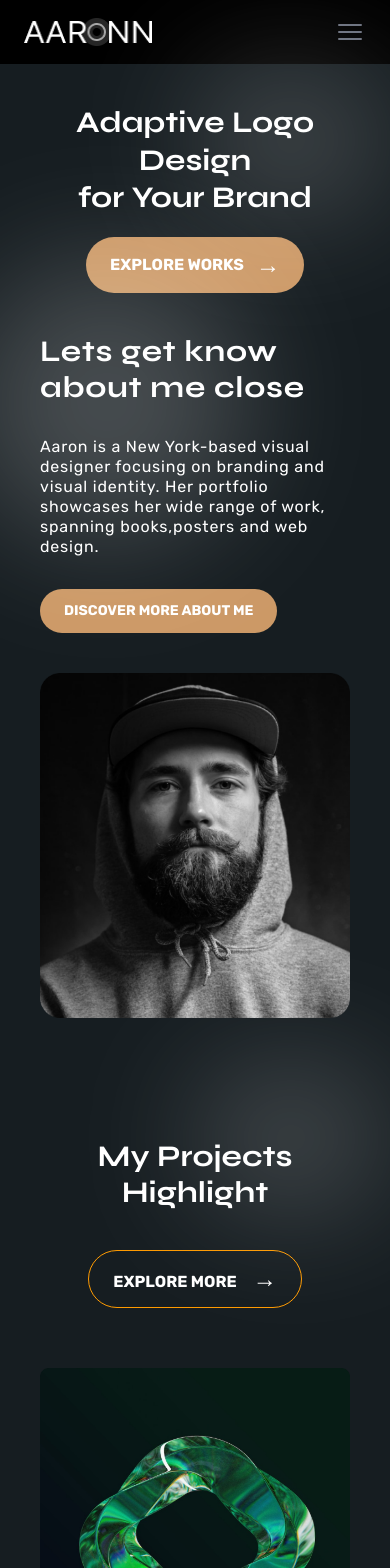
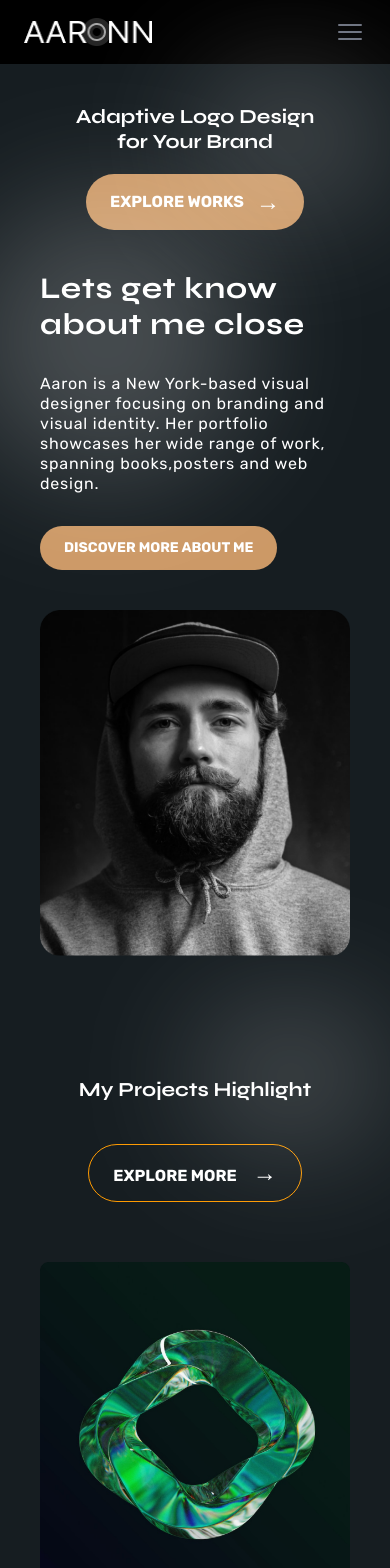
Before and after one commit to sriharirajaboina/portfolio-mine, a Next.js app: page /HomePage in a window 390 px wide. Shown: the top 1568 px of the page. Built offline with nearby package versions, Linux system fonts and the light colour scheme.

Commit message:
modification has done

```diff
--- a/app/HomePage/page.tsx
+++ b/app/HomePage/page.tsx
@@ -2,8 +2,11 @@
 import React from 'react'
 import Image from 'next/image'
 import { motion } from "framer-motion"
+import { useRouter } from 'next/navigation'
 
 const HomePage = () => {
+
+    const router=useRouter();
 
   return (
     <div className="mx-10 md:mx-25 md:my-10">
@@ -14,7 +17,7 @@ const HomePage = () => {
         className="relative text-center py-10 md:py-25">
             <div className="absolute w-48 h-36 md:w-72 md:h-72 opacity-70 rounded-full bg-[#ffffff]/30 blur-3xl
             left-1/2 top-1"></div>
-            <h1 className="text-3xl sm:text-4xl md:text-6xl xl:text-7xl font-bold leading-tight
+            <h1 className="text-xl sm:text-4xl md:text-6xl xl:text-7xl font-bold leading-tight
              text-[#ffffff]">
                 Adaptive Logo Design
                 <br/>for Your Brand
@@ -95,7 +98,7 @@ const HomePage = () => {
                     initial={{opacity:0,y:30}}
                     whileInView={{opacity:1,y:0}}
                     transition={{duration:0.6,delay:0.2}}
-                    className="text-center text-3xl sm:text-4xl md:text-6xl xl:text-7xl font-bold my-10">
+                    className="text-center text-xl sm:text-4xl md:text-6xl xl:text-7xl font-bold my-10">
                         My Projects Highlight
                     </motion.h2>
                 <div className="text-center flex item-center justify-center">
@@ -106,7 +109,7 @@ const HomePage = () => {
                      whileHover={{scale:1.1,backgroundColor:"black"}}
                     className="bg-transparent border border-amber-500 py-3 px-6 rounded-full font-bold">
                         <motion.button
-                       >
+                         onClick={()=>router.push("/HomePage/myprojects")} >
                             EXPLORE MORE
                         </motion.button>
                         <span className="ml-4 text-2xl">&#8594;</span>
@@ -215,7 +218,7 @@ const HomePage = () => {
                 </motion.div>
             </div>
         </div>
-        <div className="text-[#ffffff] flex flex-col md:flex-row items-start justify-between ">
+        <div className="text-[#ffffff] flex flex-col md:flex-row items-start justify-between mb-10">
             <div className="relative">
                 <div className="absolute w-72 h-72 opacity-70 rounded-full bg-[#ffffff]/30 blur-3xl
                     -left-1/6 -translate-y-1/3">
--- a/app/components/Navbar.tsx
+++ b/app/components/Navbar.tsx
@@ -12,35 +12,27 @@ const Navbar = () => {
 
   return (
     <nav className="px-6 md:px-16 py-4 bg-black text-white overflow-x-hidden relative">
-      {/* Navbar main container */}
       <motion.div
         initial={{ opacity: 0, y: -20 }}
         animate={{ opacity: 1, y: 0 }}
         transition={{ duration: 0.6 }}
-        className="flex items-center justify-between"
-      >
-        {/* Logo */}
+        className="flex items-center justify-between">
         <motion.div
           initial={{ opacity: 0, y: -30 }}
           animate={{ opacity: 1, y: 0 }}
-          transition={{ duration: 0.6, ease: "easeOut" }}
-        >
+          transition={{ duration: 0.6, ease: "easeOut" }}>
           <Image
             src="/images/logo.png"
             alt="logo"
             width={200}
             height={100}
-            className="w-32 md:w-40"
-          />
+            className="w-32 md:w-40"/>
         </motion.div>
-
-        {/* Desktop Nav Links */}
         <motion.ul
           initial={{ opacity: 0, y: -20 }}
           animate={{ opacity: 1, y: 0 }}
           transition={{ duration: 0.6, delay: 0.2 }}
-          className="hidden md:flex items-center gap-10 text-[#6c727f] font-bold text-lg"
-        >
+          className="hidden md:flex items-center gap-10 text-[#6c727f] font-bold text-lg">
           <motion.li whileHover={{ scale: 1.1, color: "#fff" }}>
             <Link href="/">HOME</Link>
           </motion.li>
@@ -53,14 +45,12 @@ const Navbar = () => {
           <motion.li whileHover={{ scale: 1.05 }}>
             <button
               onClick={() => router.push("/contact")}
-              className="px-6 py-2 border-4 border-[#6c727f] rounded-full bg-black text-white hover:bg-[#6c727f] hover:text-black transition"
-            >
+              className="px-6 py-2 border-4 border-[#6c727f] rounded-full bg-black text-white
+              hover:bg-[#6c727f] hover:text-black transition">
               CONTACT
             </button>
           </motion.li>
         </motion.ul>
-
-        {/* Mobile Menu Icon */}
         <motion.div
           whileTap={{ scale: 0.9 }}
           className="md:hidden cursor-pointer"
@@ -69,8 +59,6 @@ const Navbar = () => {
           <Bars3Icon className="h-8 w-8 text-[#6c727f]" />
         </motion.div>
       </motion.div>
-
-      {/* Mobile Fullscreen Overlay Menu */}
       <AnimatePresence>
         {isMenuOpen && (
           <motion.div
@@ -78,21 +66,16 @@ const Navbar = () => {
             animate={{ opacity: 1 }}
             exit={{ opacity: 0 }}
             transition={{ duration: 0.3 }}
-            className="fixed inset-0 bg-black bg-opacity-95 flex flex-col items-center justify-center z-50"
-          >
-            {/* Close Icon */}
+            className="fixed inset-0 bg-black bg-opacity-95 flex flex-col items-center justify-center z-50">
             <motion.div
               initial={{ opacity: 0, rotate: -90 }}
               animate={{ opacity: 1, rotate: 0 }}
               exit={{ opacity: 0, rotate: 90 }}
               transition={{ duration: 0.4 }}
               className="absolute top-6 right-6 cursor-pointer"
-              onClick={() => setIsMenuOpen(false)}
-            >
+              onClick={() => setIsMenuOpen(false)}>
               <XMarkIcon className="h-10 w-10 text-[#6c727f]" />
             </motion.div>
-
-            {/* Mobile Menu Items */}
             <motion.ul
               initial={{ y: 40, opacity: 0 }}
               animate={{ y: 0, opacity: 1 }}
@@ -124,7 +107,8 @@ const Navbar = () => {
                     setIsMenuOpen(false);
                     router.push("/contact");
                   }}
-                  className="px-8 py-3 border-4 border-[#6c727f] rounded-full bg-black text-white hover:bg-[#6c727f] hover:text-black transition"
+                  className="px-8 py-3 border-4 border-[#6c727f] rounded-full bg-black
+                   text-white hover:bg-[#6c727f] hover:text-black transition"
                 >
                   CONTACT
                 </button>
--- a/app/mywork/page.tsx
+++ b/app/mywork/page.tsx
@@ -1,13 +1,13 @@
 "use client"
 import React from 'react'
 import Image from 'next/image'
-import { useRouter } from 'next/navigation'
+
 import { motion } from "framer-motion"
 
 const MotionImage=motion(Image)
 const MyWork = () => {
 
-  const router=useRouter();
+
   return (
     <div className="mx-4 sm:mx-8 md:mx-25 my-10 md:my-20 ">
       <div className="relative text-[#ffffff] pb-10 border-b-3 border-[#ffffff] ">
@@ -180,7 +180,6 @@ const MyWork = () => {
         className="flex itema-center justify-center">
           <motion.button
             whileHover={{scale:1.1,backgroundColor:"white"}}
-          onClick={()=>router.push("/mywork/myproject")}
           className="bg-trasparent py-3 px-6 border border-amber-500 rounded-full
          text-amber-600 text-sm font-bold">
           LOAD MORE WORKS
--- a/tsconfig.json
+++ b/tsconfig.json
@@ -29,6 +29,6 @@
     ".next/types/**/*.ts",
     ".next/dev/types/**/*.ts",
     "**/*.mts"
-, "app/mywork/[myprojects]"  ],
+, "app/HomePage/myprojects"  ],
   "exclude": ["node_modules"]
 }
```
Also changed, not shown: app/HomePage/myprojects/page.tsx (renamed from app/mywork/[myprojects]/page.tsx).
